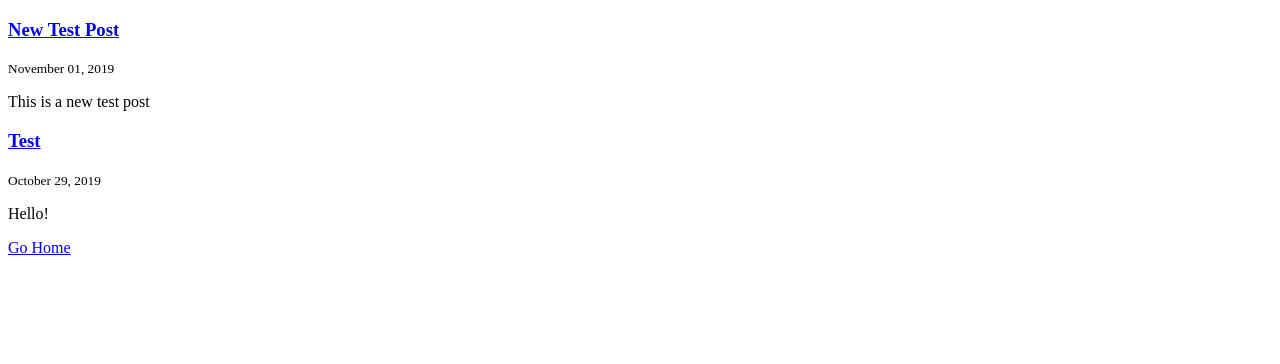
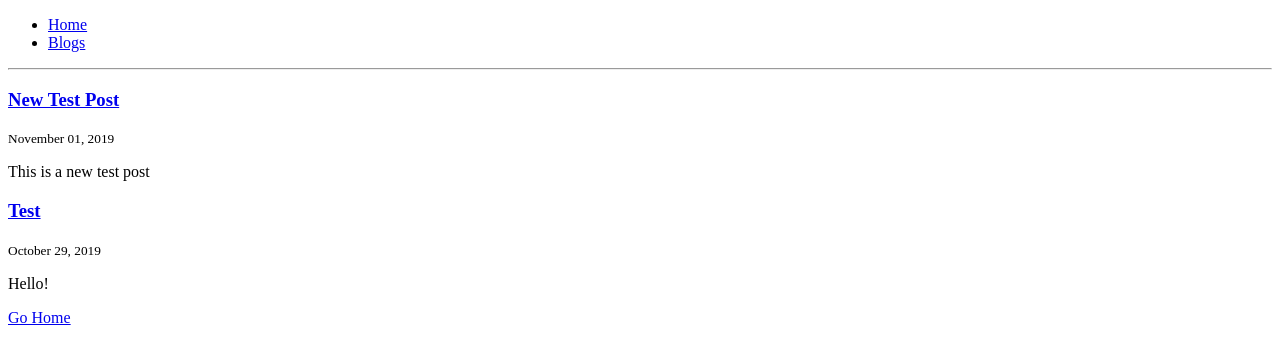
Before and after one commit to devsmitin/gatsby-netlify, a Gatsby site: page /blog in a window 1280 px wide. Built offline with nearby package versions, Linux system fonts and the light colour scheme; Gatsby itself is replaced by a stand-in of ours.

Commit message:
layout added & updates

```diff
--- a/src/components/layout.js
+++ b/src/components/layout.js
@@ -1,37 +1,43 @@
 import React from "react"
-import { Link } from "gatsby"
+import PropTypes from "prop-types"
+import { Link, StaticQuery, graphql } from "gatsby"
 
-class Layout extends React.Component {
-  render() {
-    const { location, title, children } = this.props
-    const rootPath = `${__PATH_PREFIX__}/`
-    let header
+// import "../style/site.scss"
 
-    if (location.pathname === rootPath) {
-      header = (
-        <h1>
-          <Link to={`/`}>{title}</Link>
-        </h1>
-      )
-    } else {
-      header = (
-        <h3>
-          <Link to={`/`}>{title}</Link>
-        </h3>
-      )
-    }
-    return (
-      <div>
-        <header>{header}</header>
-        <main>{children}</main>
-        <footer>
-          &copy; {new Date().getFullYear()}, Built with
-          {` `}
-          <a href="https://www.gatsbyjs.org">Gatsby</a>
-        </footer>
-      </div>
-    )
-  }
+const Layout = ({ children }) => (
+  <StaticQuery
+    query={graphql`
+      query SiteTitleQuery {
+        site {
+          siteMetadata {
+            title
+          }
+        }
+      }
+    `}
+    render={data => (
+      <>
+        <nav>
+          <ul>
+            <li>
+              <Link to="/">Home</Link>
+            </li>
+            <li>
+              <Link to="/blog">Blogs</Link>
+            </li>
+          </ul>
+        </nav>
+
+        <hr />
+
+        <main className="page">{children}</main>
+      </>
+    )}
+  />
+)
+
+Layout.propTypes = {
+  children: PropTypes.node.isRequired,
 }
 
 export default Layout
--- a/src/pages/blog.js
+++ b/src/pages/blog.js
@@ -1,10 +1,11 @@
 import React from "react"
 import { Link, graphql } from "gatsby"
+import Layout from "../components/layout"
 
 const Blog = ({ data }) => {
   const posts = data.allMarkdownRemark.edges
   return (
-    <div>
+    <Layout>
       <div>
         {posts.map(({ node }) => {
           const title = node.frontmatter.title || node.fields.slug
@@ -24,7 +25,7 @@ const Blog = ({ data }) => {
         })}
       </div>
       <Link to="/">Go Home</Link>
-    </div>
+    </Layout>
   )
 }
 
```
Also changed, not shown: src/pages/index.js (+3 -4 lines), src/templates/blogPost.js (+11 -13 lines).
